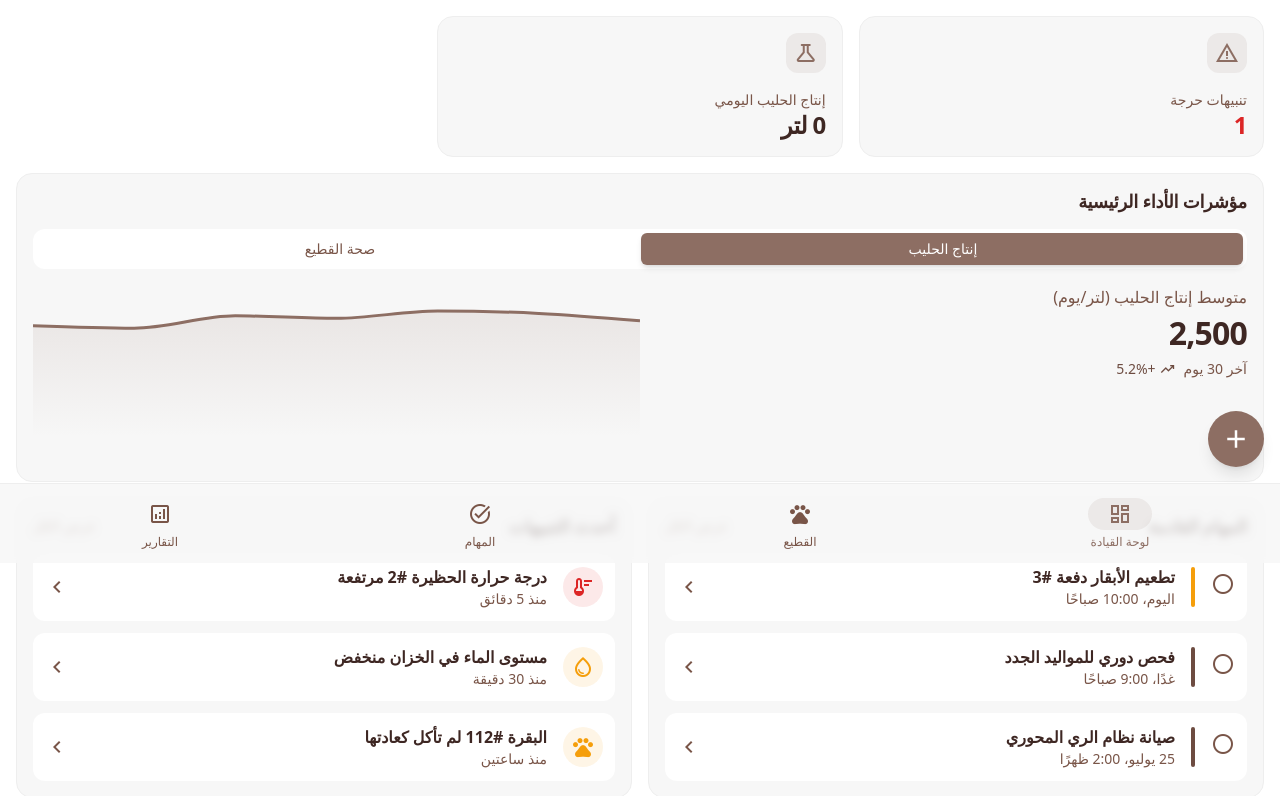
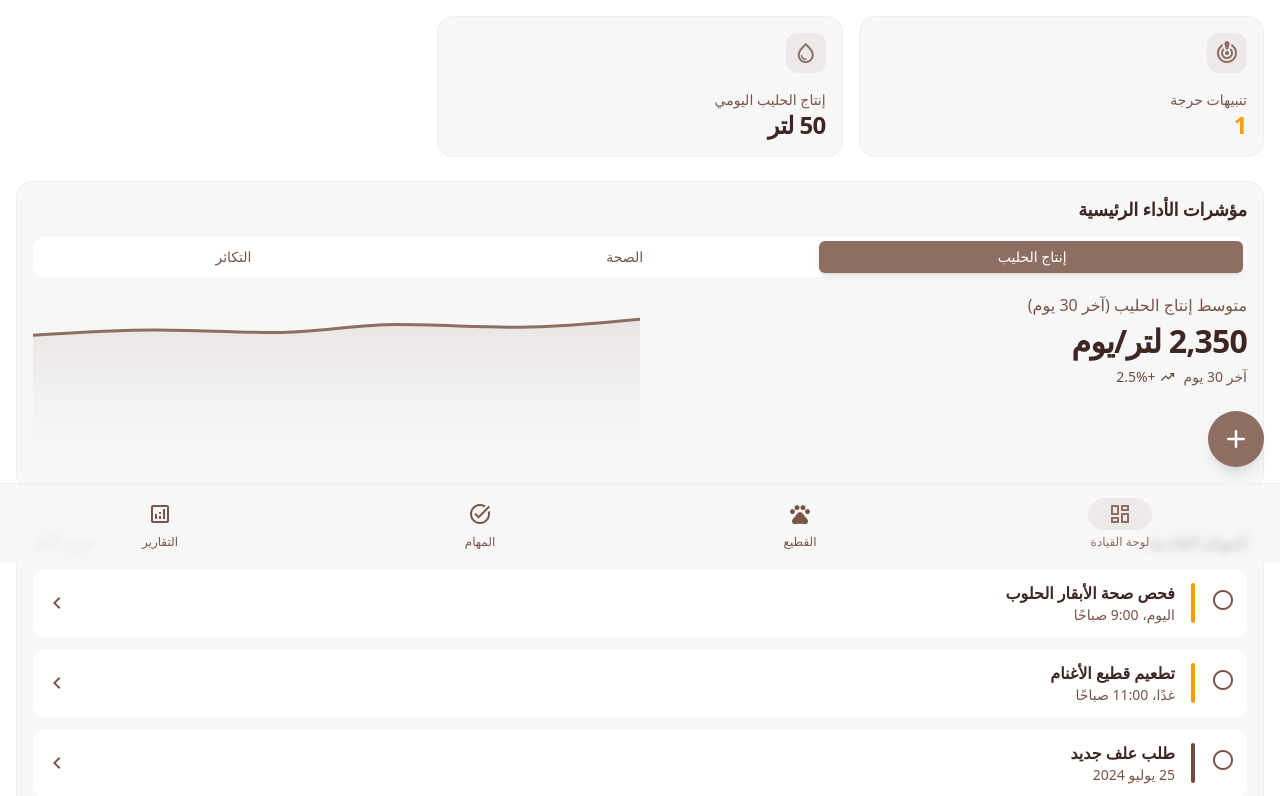
Before and after one commit to gamanjamal10-alt/-10, a React (Vite) app: page / in a window 1280 px wide. Shown: the part 237-1033 px from the top of the page. Built offline with nearby package versions, Linux system fonts and the light colour scheme.

Commit message:
feat: Add initial dashboard data and components
Introduces mock data for tasks, herd animals, and alerts, along with their corresponding type definitions. Updates the DashboardPage component to render these new data elements and includes basic modal functionality for task details.

```diff
--- a/constants.ts
+++ b/constants.ts
@@ -1,78 +1,74 @@
 import type { Stat, KpiData, Task, Alert, Animal, FarmEvent } from './types';
 
-export const STATS_DATA: Omit<Stat, 'value'>[] = [
-    { title: 'حالات مرضية', color: 'warning', icon: 'sick' },
-    { title: 'تنبيهات حرجة', color: 'danger', icon: 'warning' },
-    { title: 'إنتاج الحليب اليومي', icon: 'science' },
+export const TASKS_DATA: Task[] = [
+    { id: 1, title: 'فحص صحة الأبقار الحلوب', dueDate: 'اليوم، 9:00 صباحًا', priority: 'high', completed: false, description: 'فحص درجة الحرارة والشهية والسلوك العام.' },
+    { id: 2, title: 'تطعيم قطيع الأغنام', dueDate: 'غدًا، 11:00 صباحًا', priority: 'high', completed: false, description: 'تطعيم ضد الأمراض الموسمية.' },
+    { id: 3, title: 'تنظيف حظيرة الأبقار', dueDate: 'اليوم، 4:00 مساءً', priority: 'normal', completed: true },
+    { id: 4, title: 'طلب علف جديد', dueDate: '25 يوليو 2024', priority: 'normal', completed: false, description: 'طلب 50 كيس من العلف المركز.' },
+    { id: 5, title: 'صيانة آلة الحلب', dueDate: '28 يوليو 2024', priority: 'normal', completed: false },
 ];
 
+export const HERD_DATA: Animal[] = [
+    { id: 'C1021', name: 'نجمة', breed: 'هولشتاين', age: 4, healthStatus: 'Healthy', imageUrl: 'https://images.unsplash.com/photo-1570042707185-85b3a58576f4?q=80&w=2070&auto=format&fit=crop', type: 'cattle', subType: 'بقرة حلوب' },
+    { id: 'C1022', name: 'برق', breed: 'سيمينتال', age: 5, healthStatus: 'Healthy', imageUrl: 'https://images.unsplash.com/photo-1590432194628-526b75394a12?q=80&w=1974&auto=format&fit=crop', type: 'cattle', subType: 'ثور' },
+    { id: 'S2011', name: 'صوفيا', breed: 'عواسي', age: 2, healthStatus: 'Under Observation', imageUrl: 'https://images.unsplash.com/photo-1588466585717-2272e1716518?q=80&w=2070&auto=format&fit=crop', type: 'sheep', subType: 'سدسة' },
+    { id: 'C1023', name: 'شمس', breed: 'هولشتاين', age: 3, healthStatus: 'Sick', imageUrl: 'https://images.unsplash.com/photo-1549498263-138374c4e78b?q=80&w=2070&auto=format&fit=crop', type: 'cattle', subType: 'بقرة حلوب' },
+    { id: 'S2012', name: 'فهد', breed: 'نجدي', age: 1, healthStatus: 'Healthy', imageUrl: 'https://images.unsplash.com/photo-1533737219313-05b1c5722421?q=80&w=2070&auto=format&fit=crop', type: 'sheep', subType: 'خروف' },
+];
+
+export const EVENTS_DATA: FarmEvent[] = [
+    { id: 1, animalId: 'C1021', date: '2024-07-01', type: 'vet_check', description: 'فحص دوري، الحالة ممتازة.' },
+    { id: 2, animalId: 'S2011', date: '2024-07-15', type: 'vet_check', description: 'تعاني من خمول طفيف، تم إعطاء فيتامينات.' },
+    { id: 3, animalId: 'C1023', date: '2024-07-18', type: 'vet_check', description: 'تشخيص التهاب الضرع، بدأت العلاج.' },
+    { id: 4, animalId: 'C1021', date: '2024-05-10', type: 'birth', description: 'ولادة عجل بصحة جيدة.' },
+];
+
+export const ALERTS_DATA: Alert[] = [
+    { title: 'حرارة البقرة "شمس" مرتفعة', time: 'منذ 15 دقيقة', icon: 'thermostat', type: 'danger' },
+    { title: 'انخفاض إنتاج الحليب للبقرة "نجمة"', time: 'اليوم، 6:00 صباحًا', icon: 'water_drop', type: 'warning' },
+    { title: 'مخزون العلف على وشك النفاد', time: 'أمس', icon: 'inventory_2', type: 'warning' },
+];
+
+// Note: The 'value' for these stats is dynamically calculated in App.tsx.
+// These are base definitions with placeholders.
+export const STATS_DATA: Stat[] = [
+    { title: 'حالات مرضية', value: '0', color: 'danger', icon: 'sick' },
+    { title: 'تنبيهات حرجة', value: '0', color: 'warning', icon: 'crisis_alert' },
+    { title: 'إنتاج الحليب اليومي', value: '0 لتر', icon: 'water_drop' },
+];
 
 export const KPI_DATA: KpiData = {
     'إنتاج الحليب': {
-        title: 'متوسط إنتاج الحليب (لتر/يوم)',
-        value: '2,500',
-        trend: '+5.2%',
+        title: 'متوسط إنتاج الحليب (آخر 30 يوم)',
+        value: '2,350 لتر/يوم',
+        trend: '+2.5%',
         trendDirection: 'up',
         data: [
-            { name: 'Day 1', value: 2400 },
-            { name: 'Day 5', value: 2350 },
-            { name: 'Day 10', value: 2600 },
-            { name: 'Day 15', value: 2550 },
-            { name: 'Day 20', value: 2700 },
-            { name: 'Day 25', value: 2650 },
-            { name: 'Day 30', value: 2500 },
+            { name: 'W1', value: 2200 }, { name: 'W2', value: 2300 },
+            { name: 'W3', value: 2250 }, { name: 'W4', value: 2400 },
+            { name: 'W5', value: 2350 }, { name: 'W6', value: 2500 },
         ],
     },
-    'صحة القطيع': {
-        title: 'مؤشر صحة القطيع',
-        value: '98%',
-        trend: '-0.5%',
+    'الصحة': {
+        title: 'متوسط مؤشر صحة القطيع',
+        value: '92%',
+        trend: '-1.2%',
         trendDirection: 'down',
         data: [
-            { name: 'Day 1', value: 99 },
-            { name: 'Day 5', value: 98.8 },
-            { name: 'Day 10', value: 98.5 },
-            { name: 'Day 15', value: 98.6 },
-            { name: 'Day 20', value: 98.2 },
-            { name: 'Day 25', value: 98.1 },
-            { name: 'Day 30', value: 98 },
+            { name: 'W1', value: 95 }, { name: 'W2', value: 94 },
+            { name: 'W3', value: 93 }, { name: 'W4', value: 93.5 },
+            { name: 'W5', value: 92.5 }, { name: 'W6', value: 92 },
+        ],
+    },
+    'التكاثر': {
+        title: 'معدل الحمل الناجح',
+        value: '85%',
+        trend: '+0.5%',
+        trendDirection: 'up',
+        data: [
+            { name: 'W1', value: 82 }, { name: 'W2', value: 83 },
+            { name: 'W3', value: 82.5 }, { name: 'W4', value: 84 },
+            { name: 'W5', value: 84.5 }, { name: 'W6', value: 85 },
         ],
     },
 };
-
-export const TASKS_DATA: Task[] = [
-    { id: 1, title: 'تطعيم الأبقار دفعة #3', dueDate: 'اليوم، 10:00 صباحًا', priority: 'high', description: 'تطعيم 25 بقرة من الدفعة الثالثة باللقاح الرباعي.' },
-    { id: 2, title: 'فحص دوري للمواليد الجدد', dueDate: 'غدًا، 9:00 صباحًا', priority: 'normal', description: 'فحص العلامات الحيوية ووزن المواليد الجدد في الحظيرة رقم 5.' },
-    { id: 3, title: 'جز صوف الأغنام', dueDate: '28 يوليو، 8:00 صباحًا', priority: 'normal', completed: true },
-    { id: 4, title: 'صيانة نظام الري المحوري', dueDate: '25 يوليو، 2:00 ظهرًا', priority: 'normal' },
-];
-
-export const ALERTS_DATA: Alert[] = [
-    { title: 'درجة حرارة الحظيرة #2 مرتفعة', time: 'منذ 5 دقائق', icon: 'thermostat', type: 'danger' },
-    { title: 'مستوى الماء في الخزان منخفض', time: 'منذ 30 دقيقة', icon: 'water_drop', type: 'warning' },
-    { title: 'البقرة #112 لم تأكل كعادتها', time: 'منذ ساعتين', icon: 'pets', type: 'warning' },
-];
-
-const CATTLE_DATA: Animal[] = [
-    { id: '112', name: 'لؤلؤة', breed: 'هولشتاين', subType: 'بقرة', age: 4, healthStatus: 'Under Observation', imageUrl: 'https://images.unsplash.com/photo-1570042707108-667677599142?q=80&w=2070&auto=format&fit=crop', type: 'cattle' },
-    { id: '115', name: 'نجمة', breed: 'هولشتاين', subType: 'بقرة', age: 5, healthStatus: 'Healthy', imageUrl: 'https://images.unsplash.com/photo-1549470947-3a6a11a8a2a3?q=80&w=1974&auto=format&fit=crop', type: 'cattle' },
-    { id: '118', name: 'سحابة', breed: 'جيرسي', subType: 'عجل', age: 1, healthStatus: 'Healthy', imageUrl: 'https://images.unsplash.com/photo-1596733431227-882a1f1d9313?q=80&w=1964&auto=format&fit=crop', type: 'cattle' },
-    { id: '120', name: 'زمردة', breed: 'هولشتاين', subType: 'بقرة', age: 6, healthStatus: 'Sick', imageUrl: 'https://images.unsplash.com/photo-1527482797592-a63e0204618e?q=80&w=2070&auto=format&fit=crop', type: 'cattle' },
-];
-
-const SHEEP_DATA: Animal[] = [
-    { id: 'S01', name: 'صوفي', breed: 'عسافي', subType: 'سدسة', age: 2, healthStatus: 'Healthy', imageUrl: 'https://images.unsplash.com/photo-1593463527599-a0364de015c9?q=80&w=1964&auto=format&fit=crop', type: 'sheep' },
-    { id: 'S02', name: 'بدر', breed: 'نجدي', subType: 'رباعي', age: 3, healthStatus: 'Healthy', imageUrl: 'https://images.unsplash.com/photo-1589928383350-1e51b11a985a?q=80&w=2070&auto=format&fit=crop', type: 'sheep' },
-    { id: 'S03', name: 'غيمة', breed: 'عسافي', subType: 'علوشة', age: 1, healthStatus: 'Healthy', imageUrl: 'https://images.unsplash.com/photo-1511117775535-629535a882ce?q=80&w=2070&auto=format&fit=crop', type: 'sheep' },
-];
-
-export const HERD_DATA: Animal[] = [...CATTLE_DATA, ...SHEEP_DATA];
-
-
-export const EVENTS_DATA: FarmEvent[] = [
-    { id: 1, animalId: '115', date: '15 يونيو 2024', type: 'birth', description: 'ولادة عجل ذكر بصحة جيدة.' },
-    { id: 2, animalId: '120', date: '20 يوليو 2024', type: 'vet_check', description: 'فحص بيطري، تم تشخيص حمى الحليب.' },
-    { id: 3, animalId: '120', date: '22 يوليو 2024', type: 'note', description: 'الحالة الصحية تتحسن بعد العلاج.' },
-    { id: 4, animalId: 'S01', date: '10 مايو 2024', type: 'birth', description: 'ولادة توأم من الحملان.' },
-    { id: 5, animalId: 'S02', date: '25 يوليو 2024', type: 'birth', description: 'ولادة خروف بصحة جيدة.' },
-];
--- a/pages/DashboardPage.tsx
+++ b/pages/DashboardPage.tsx
@@ -1,9 +1,13 @@
 import React, { useState } from 'react';
+
+// Components
 import { StatCard } from '../components/StatCard';
 import { KpiCard } from '../components/KpiCard';
 import { TaskList } from '../components/TaskList';
 import { AlertList } from '../components/AlertList';
 import { Modal } from '../components/Modal';
+
+// Data and Types
 import type { Stat, KpiData, Task, Alert } from '../types';
 
 interface DashboardPageProps {
@@ -16,31 +20,46 @@ interface DashboardPageProps {
     onViewAllAlerts: () => void;
 }
 
-export const DashboardPage: React.FC<DashboardPageProps> = ({ stats, kpiData, tasks, alerts, onToggleTask, onViewAllTasks, onViewAllAlerts }) => {
+export const DashboardPage: React.FC<DashboardPageProps> = ({
+    stats,
+    kpiData,
+    tasks,
+    alerts,
+    onToggleTask,
+    onViewAllTasks,
+    onViewAllAlerts,
+}) => {
     const [selectedTask, setSelectedTask] = useState<Task | null>(null);
-    const [selectedAlert, setSelectedAlert] = useState<Alert | null>(null);
+    const [isTaskModalOpen, setIsTaskModalOpen] = useState(false);
 
-    const upcomingTasks = tasks.filter(t => !t.completed).slice(0, 4);
-
-    const handleTaskClick = (task: Task) => setSelectedTask(task);
-    const handleAlertClick = (alert: Alert) => setSelectedAlert(alert);
-    const closeModal = () => {
-        setSelectedTask(null);
-        setSelectedAlert(null);
+    const handleTaskClick = (task: Task) => {
+        setSelectedTask(task);
+        setIsTaskModalOpen(true);
     };
 
+    const closeTaskModal = () => {
+        setIsTaskModalOpen(false);
+        setSelectedTask(null);
+    };
+
+    // Show only the first 4 upcoming tasks on the dashboard
+    const upcomingTasks = tasks.filter(t => !t.completed).slice(0, 4);
+    // Show only the first 3 alerts
+    const recentAlerts = alerts.slice(0, 3);
+
     return (
-        <div className="p-4 space-y-4">
-            {/* Stats */}
+        <div className="p-4 space-y-6">
+            {/* Stats Grid */}
             <div className="grid grid-cols-2 md:grid-cols-3 gap-4">
-                {stats.map(stat => <StatCard key={stat.title} {...stat} />)}
+                {stats.map((stat) => (
+                    <StatCard key={stat.title} {...stat} />
+                ))}
             </div>
 
-            {/* KPIs */}
+            {/* KPI Card */}
             <KpiCard kpiData={kpiData} />
 
-            {/* Tasks & Alerts */}
-            <div className="grid grid-cols-1 lg:grid-cols-2 gap-4">
+            {/* Tasks List */}
             <TaskList
                 title="المهام القادمة"
                 tasks={upcomingTasks}
@@ -48,29 +67,34 @@ export const DashboardPage: React.FC<DashboardPageProps> = ({ stats, kpiData, ta
                 onToggleTask={onToggleTask}
                 onViewAllClick={onViewAllTasks}
             />
+
+            {/* Alerts List */}
             <AlertList
                 title="أحدث التنبيهات"
-                    alerts={alerts}
-                    onAlertClick={handleAlertClick}
+                alerts={recentAlerts}
+                onAlertClick={(alert) => console.log('Alert clicked:', alert)} // Clicks do nothing on the dashboard preview
                 onViewAllClick={onViewAllAlerts}
             />
-            </div>
 
-            {/* Modals for details */}
-            <Modal isOpen={!!selectedTask || !!selectedAlert} onClose={closeModal} title={selectedTask ? "تفاصيل المهمة" : "تفاصيل التنبيه"}>
+            {/* Task Details Modal */}
+            <Modal isOpen={isTaskModalOpen} onClose={closeTaskModal} title="تفاصيل المهمة">
                 {selectedTask && (
                     <div className="space-y-4">
-                        <p><strong className="font-semibold">المهمة:</strong> {selectedTask.title}</p>
-                        <p><strong className="font-semibold">الموعد النهائي:</strong> {selectedTask.dueDate}</p>
-                        <p><strong className="font-semibold">الأولوية:</strong> {selectedTask.priority === 'high' ? 'عالية' : 'عادية'}</p>
+                        <div>
+                            <p className="mb-2"><strong className="font-semibold">المهمة:</strong> {selectedTask.title}</p>
+                            <p className="mb-2"><strong className="font-semibold">الموعد النهائي:</strong> {selectedTask.dueDate}</p>
+                            <p className="mb-2"><strong className="font-semibold">الأولوية:</strong> {selectedTask.priority === 'high' ? 'عالية' : 'عادية'}</p>
                              {selectedTask.description && <p><strong className="font-semibold">الوصف:</strong> {selectedTask.description}</p>}
                         </div>
-                )}
-                {selectedAlert && (
-                     <div className="space-y-4">
-                        <p><strong className="font-semibold">التنبيه:</strong> {selectedAlert.title}</p>
-                        <p><strong className="font-semibold">الوقت:</strong> {selectedAlert.time}</p>
-                        <p><strong className="font-semibold">النوع:</strong> {selectedAlert.type === 'danger' ? 'خطر' : 'تحذير'}</p>
+                        <button
+                            onClick={() => {
+                                onToggleTask(selectedTask.id);
+                                closeTaskModal();
+                            }}
+                            className="w-full px-4 py-2 rounded-md bg-primary text-white hover:bg-primary/90 transition-colors"
+                        >
+                            {selectedTask.completed ? 'وضع علامة كغير مكتملة' : 'وضع علامة كمكتملة'}
+                        </button>
                     </div>
                 )}
             </Modal>
```
Lines whose indentation alone changed are shown as unchanged.
